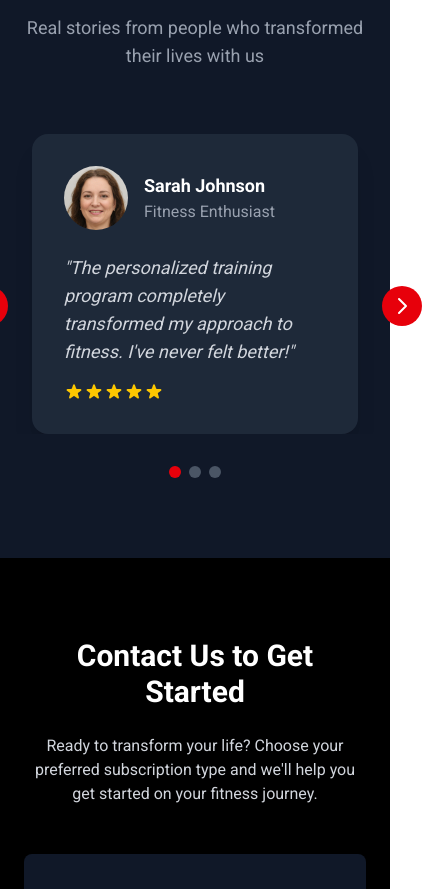
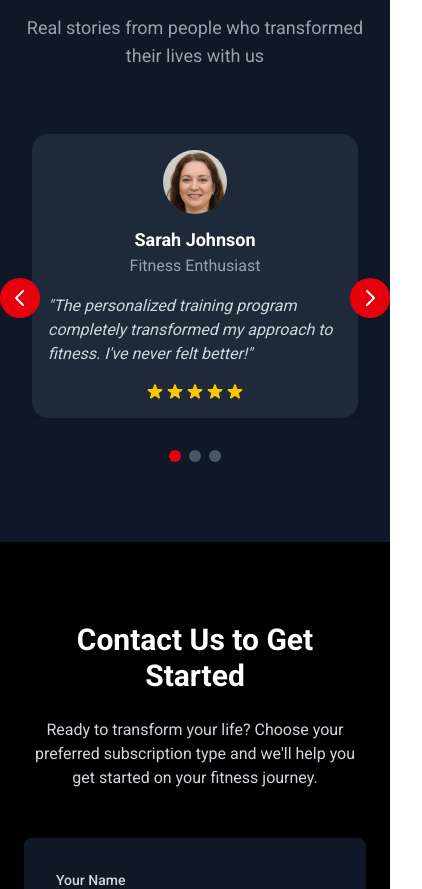
Before and after one commit to EzehAntony/fitness, a Next.js app: page / in a window 390 px wide. Shown: the part 5865-6754 px from the top of the page, 422 px wide, since content can reach past the window. Built offline with nearby package versions, Linux system fonts and the light colour scheme.

Commit message:
fixed review overflow

```diff
--- a/app/components/Reviews.tsx
+++ b/app/components/Reviews.tsx
@@ -40,9 +40,9 @@ export default function Reviews() {
                   key={testimonial.id}
                   className="w-full flex-shrink-0 px-4"
                 >
-                  <div className="bg-gray-800 rounded-2xl p-8 shadow-xl">
-                    <div className="flex items-center mb-6">
-                      <div className="relative w-16 h-16 rounded-full overflow-hidden mr-4">
+                  <div className="bg-gray-800 rounded-2xl p-4 sm:p-8 shadow-xl">
+                    <div className="flex flex-col sm:flex-row items-center mb-4 sm:mb-6">
+                      <div className="relative w-16 h-16 rounded-full overflow-hidden mb-3 sm:mb-0 sm:mr-4">
                         <Image
                           src={testimonial.image}
                           alt={testimonial.name}
@@ -50,13 +50,13 @@ export default function Reviews() {
                           className="object-cover"
                         />
                       </div>
-                      <div>
+                      <div className="text-center sm:text-left">
                         <h3 className="text-white font-semibold text-lg">{testimonial.name}</h3>
                         <p className="text-gray-400">{testimonial.role}</p>
                       </div>
                     </div>
-                    <p className="text-gray-300 text-lg italic mb-4">&quot;{testimonial.quote}&quot;</p>
-                    <div className="flex text-yellow-400">
+                    <p className="text-gray-300 text-base sm:text-lg italic mb-4">&quot;{testimonial.quote}&quot;</p>
+                    <div className="flex justify-center sm:justify-start text-yellow-400">
                       {[...Array(testimonial.rating)].map((_, i) => (
                         <svg
                           key={i}
@@ -77,7 +77,7 @@ export default function Reviews() {
           {/* Navigation Buttons */}
           <button
             onClick={prevTestimonial}
-            className="absolute left-0 top-1/2 -translate-y-1/2 -translate-x-12 bg-red-600 text-white p-2 rounded-full hover:bg-red-700 transition-colors"
+            className="absolute left-0 top-1/2 -translate-y-1/2 -translate-x-4 sm:-translate-x-12 bg-red-600 text-white p-2 rounded-full hover:bg-red-700 transition-colors"
             aria-label="Previous testimonial"
           >
             <svg className="w-6 h-6" fill="none" stroke="currentColor" viewBox="0 0 24 24">
@@ -86,7 +86,7 @@ export default function Reviews() {
           </button>
           <button
             onClick={nextTestimonial}
-            className="absolute right-0 top-1/2 -translate-y-1/2 translate-x-12 bg-red-600 text-white p-2 rounded-full hover:bg-red-700 transition-colors"
+            className="absolute right-0 top-1/2 -translate-y-1/2 translate-x-4 sm:translate-x-12 bg-red-600 text-white p-2 rounded-full hover:bg-red-700 transition-colors"
             aria-label="Next testimonial"
           >
             <svg className="w-6 h-6" fill="none" stroke="currentColor" viewBox="0 0 24 24">
```
